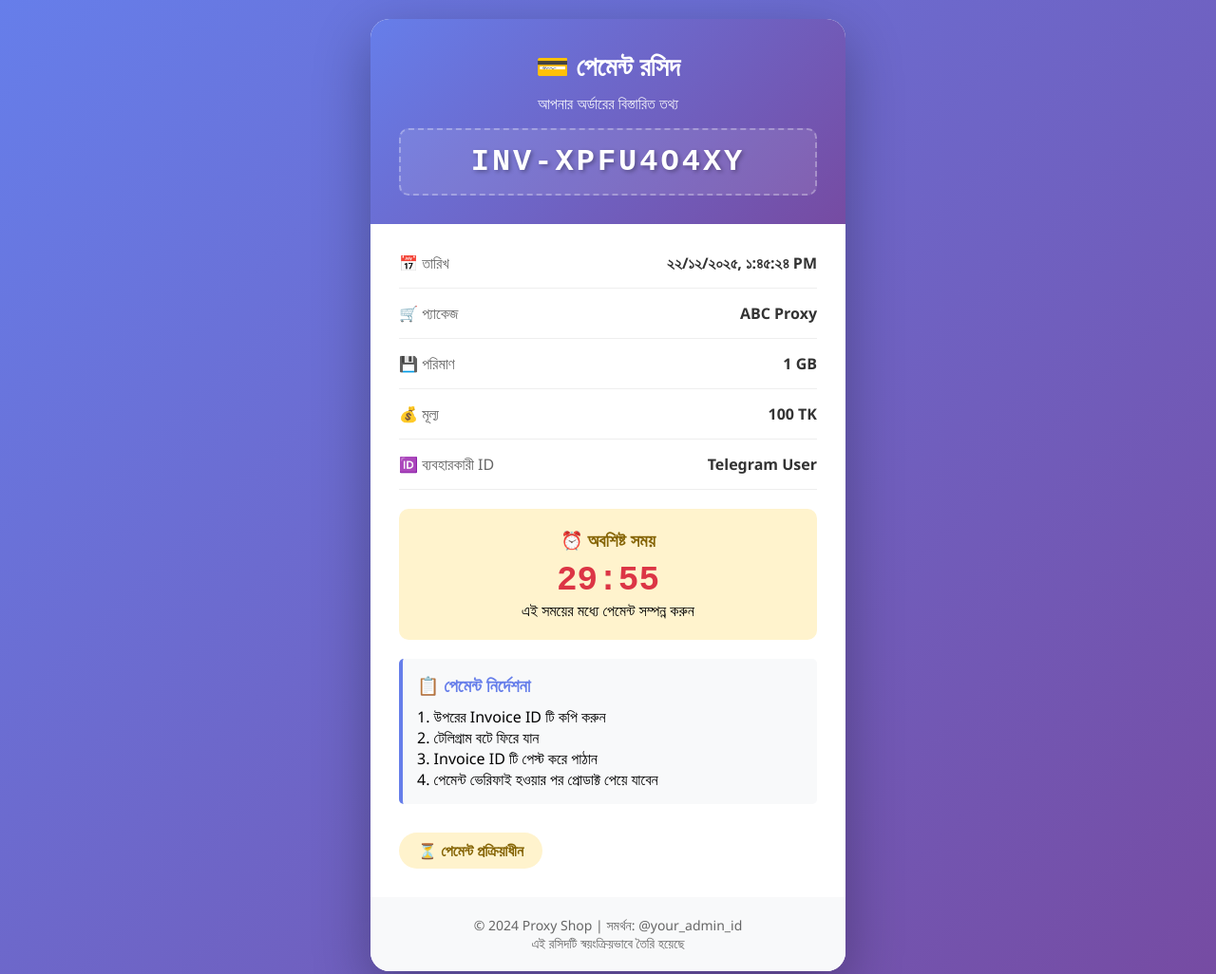
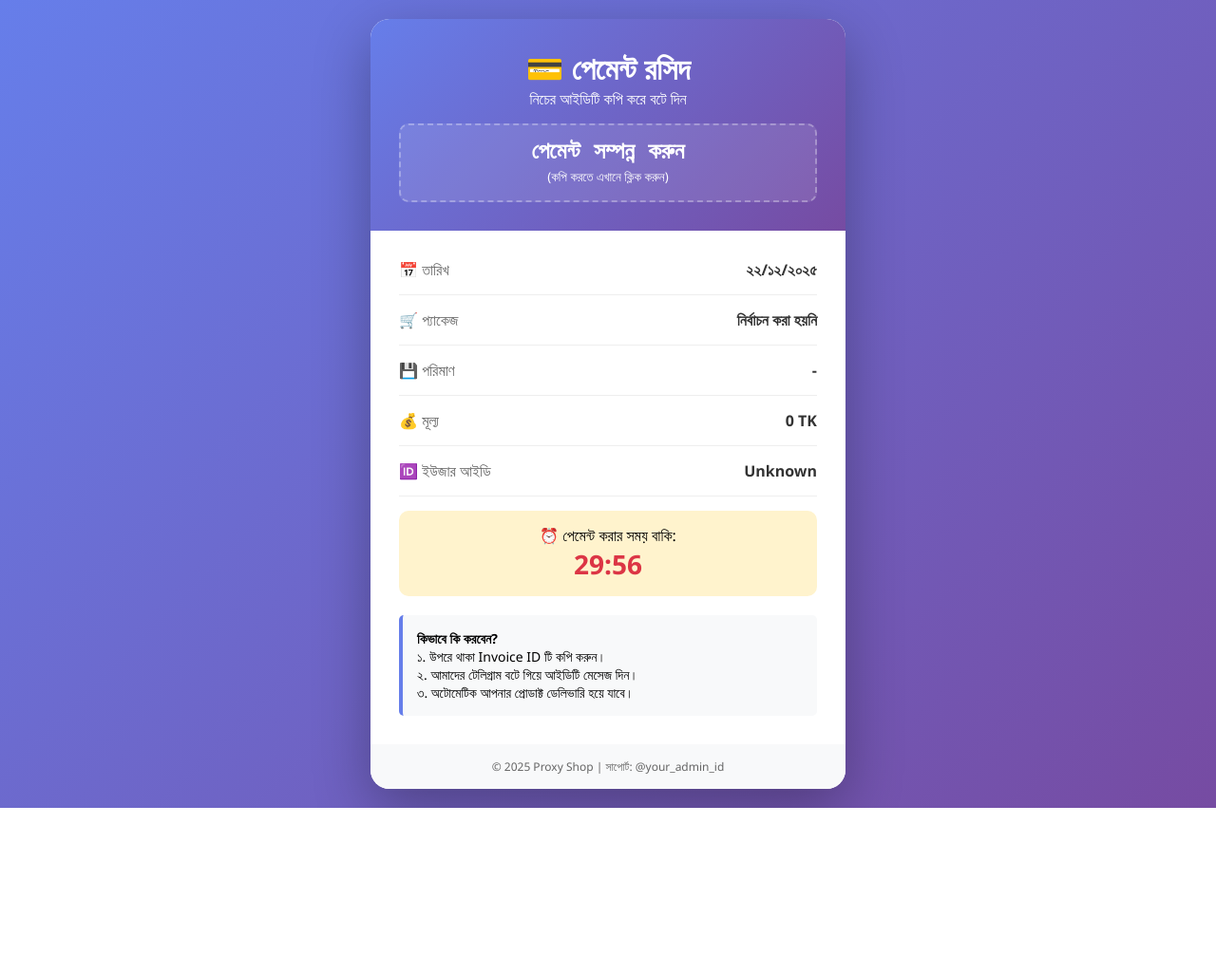
Before and after one commit to Alif586/ipshop, a website: page public/index.html in a window 1280 px wide. Shown: the top 1026 px of the page at 95% size. After the commit the page ends 851 px from the top, so only its background shows below. Drawn offline with Linux system fonts and the light colour scheme.

Commit message:
Update index.html

```diff
--- a/public/index.html
+++ b/public/index.html
@@ -5,297 +5,112 @@
     <meta name="viewport" content="width=device-width, initial-scale=1.0">
     <title>পেমেন্ট রসিদ | Proxy Shop</title>
     <style>
-        * {
-            margin: 0;
-            padding: 0;
-            box-sizing: border-box;
-            font-family: 'Segoe UI', 'Kalpurush', Arial, sans-serif;
-        }
-
-        body {
-            background: linear-gradient(135deg, #667eea 0%, #764ba2 100%);
-            min-height: 100vh;
-            display: flex;
-            justify-content: center;
-            align-items: center;
-            padding: 20px;
-        }
-
-        .invoice-container {
-            background: white;
-            border-radius: 20px;
-            box-shadow: 0 20px 60px rgba(0,0,0,0.3);
-            width: 100%;
-            max-width: 500px;
-            overflow: hidden;
-        }
-
-        .header {
-            background: linear-gradient(135deg, #667eea 0%, #764ba2 100%);
-            color: white;
-            padding: 30px;
-            text-align: center;
-        }
-
-        .header h1 {
-            font-size: 28px;
-            margin-bottom: 10px;
-        }
-
-        .header p {
-            opacity: 0.9;
-        }
-
-        .invoice-id {
-            background: rgba(255,255,255,0.1);
-            padding: 15px;
-            border-radius: 10px;
-            margin-top: 15px;
-            border: 2px dashed rgba(255,255,255,0.3);
-        }
-
-        .invoice-id h2 {
-            font-size: 32px;
-            letter-spacing: 3px;
-            color: #fff;
-            text-shadow: 2px 2px 4px rgba(0,0,0,0.3);
-            font-family: 'Courier New', monospace;
-        }
-
-        .details {
-            padding: 30px;
-        }
-
-        .detail-row {
-            display: flex;
-            justify-content: space-between;
-            margin-bottom: 15px;
-            padding-bottom: 15px;
-            border-bottom: 1px solid #eee;
-        }
-
-        .detail-row:last-child {
-            border-bottom: none;
-        }
-
-        .label {
-            color: #666;
-            font-weight: 500;
-        }
-
-        .value {
-            color: #333;
-            font-weight: 600;
-        }
-
-        .status {
-            display: inline-block;
-            padding: 8px 20px;
-            border-radius: 50px;
-            font-weight: 600;
-            margin-top: 10px;
-        }
-
-        .status.pending {
-            background: #fff3cd;
-            color: #856404;
-        }
-
-        .status.success {
-            background: #d4edda;
-            color: #155724;
-        }
-
-        .footer {
-            background: #f8f9fa;
-            padding: 20px;
-            text-align: center;
-            color: #666;
-            font-size: 14px;
-        }
-
-        .instructions {
-            background: #f8f9fa;
-            border-left: 4px solid #667eea;
-            padding: 15px;
-            margin: 20px 0;
-            border-radius: 5px;
-        }
-
-        .instructions h3 {
-            color: #667eea;
-            margin-bottom: 10px;
-        }
-
-        .timer {
-            text-align: center;
-            padding: 20px;
-            background: #fff3cd;
-            border-radius: 10px;
-            margin: 20px 0;
-        }
-
-        .timer h3 {
-            color: #856404;
-            margin-bottom: 10px;
-        }
-
-        #countdown {
-            font-size: 36px;
-            font-weight: bold;
-            color: #dc3545;
-            font-family: 'Courier New', monospace;
-        }
-
-        @media (max-width: 480px) {
-            .header h1 {
-                font-size: 24px;
-            }
-
-            .invoice-id h2 {
-                font-size: 24px;
-            }
-
-            .details {
-                padding: 20px;
-            }
-        }
+        /* আপনার দেওয়া সিএসএস এখানে থাকবে (অপরিবর্তিত) */
+        * { margin: 0; padding: 0; box-sizing: border-box; font-family: 'Segoe UI', Arial, sans-serif; }
+        body { background: linear-gradient(135deg, #667eea 0%, #764ba2 100%); min-height: 100vh; display: flex; justify-content: center; align-items: center; padding: 20px; }
+        .invoice-container { background: white; border-radius: 20px; box-shadow: 0 20px 60px rgba(0,0,0,0.3); width: 100%; max-width: 500px; overflow: hidden; }
+        .header { background: linear-gradient(135deg, #667eea 0%, #764ba2 100%); color: white; padding: 30px; text-align: center; }
+        .invoice-id { background: rgba(255,255,255,0.1); padding: 15px; border-radius: 10px; margin-top: 15px; border: 2px dashed rgba(255,255,255,0.3); cursor: pointer; }
+        .invoice-id h2 { font-size: 24px; font-family: 'Courier New', monospace; }
+        .details { padding: 30px; }
+        .detail-row { display: flex; justify-content: space-between; margin-bottom: 15px; padding-bottom: 15px; border-bottom: 1px solid #eee; }
+        .label { color: #666; font-weight: 500; }
+        .value { color: #333; font-weight: 600; }
+        .timer { text-align: center; padding: 15px; background: #fff3cd; border-radius: 10px; margin-bottom: 20px; }
+        #countdown { font-size: 28px; font-weight: bold; color: #dc3545; }
+        .instructions { background: #f8f9fa; border-left: 4px solid #667eea; padding: 15px; font-size: 14px; border-radius: 5px; }
+        .footer { background: #f8f9fa; padding: 15px; text-align: center; color: #666; font-size: 12px; }
     </style>
 </head>
 <body>
     <div class="invoice-container">
         <div class="header">
             <h1>💳 পেমেন্ট রসিদ</h1>
-            <p>আপনার অর্ডারের বিস্তারিত তথ্য</p>
-            <div class="invoice-id">
-                <h2 id="invoiceNumber">INV-000000</h2>
+            <p>নিচের আইডিটি কপি করে বটে দিন</p>
+            <div class="invoice-id" id="copyBox">
+                <h2 id="invoiceNumber">লোড হচ্ছে...</h2>
+                <small>(কপি করতে এখানে ক্লিক করুন)</small>
             </div>
         </div>
 
         <div class="details">
             <div class="detail-row">
                 <span class="label">📅 তারিখ</span>
-                <span class="value" id="date">Loading...</span>
+                <span class="value" id="date">-</span>
             </div>
-
             <div class="detail-row">
                 <span class="label">🛒 প্যাকেজ</span>
-                <span class="value" id="package">Loading...</span>
+                <span class="value" id="package">-</span>
             </div>
-
             <div class="detail-row">
                 <span class="label">💾 পরিমাণ</span>
-                <span class="value" id="quantity">Loading...</span>
+                <span class="value" id="quantity">-</span>
             </div>
-
             <div class="detail-row">
                 <span class="label">💰 মূল্য</span>
-                <span class="value" id="amount">Loading...</span>
+                <span class="value" id="amount">-</span>
             </div>
-
             <div class="detail-row">
-                <span class="label">🆔 ব্যবহারকারী ID</span>
-                <span class="value" id="userId">Loading...</span>
+                <span class="label">🆔 ইউজার আইডি</span>
+                <span class="value" id="userId">-</span>
             </div>
 
             <div class="timer">
-                <h3>⏰ অবশিষ্ট সময়</h3>
+                <p>⏰ পেমেন্ট করার সময় বাকি:</p>
                 <div id="countdown">30:00</div>
-                <p>এই সময়ের মধ্যে পেমেন্ট সম্পন্ন করুন</p>
             </div>
 
             <div class="instructions">
-                <h3>📋 পেমেন্ট নির্দেশনা</h3>
-                <p>1. উপরের Invoice ID টি কপি করুন</p>
-                <p>2. টেলিগ্রাম বটে ফিরে যান</p>
-                <p>3. Invoice ID টি পেস্ট করে পাঠান</p>
-                <p>4. পেমেন্ট ভেরিফাই হওয়ার পর প্রোডাক্ট পেয়ে যাবেন</p>
-            </div>
-
-            <div id="statusContainer">
-                <div class="status pending">
-                    ⏳ পেমেন্ট প্রক্রিয়াধীন
-                </div>
+                <strong>কিভাবে কি করবেন?</strong><br>
+                ১. উপরে থাকা Invoice ID টি কপি করুন।<br>
+                ২. আমাদের টেলিগ্রাম বটে গিয়ে আইডিটি মেসেজ দিন।<br>
+                ৩. অটোমেটিক আপনার প্রোডাক্ট ডেলিভারি হয়ে যাবে।
             </div>
         </div>
 
         <div class="footer">
-            <p>© 2024 Proxy Shop | সমর্থন: @your_admin_id</p>
-            <p>এই রসিদটি স্বয়ংক্রিয়ভাবে তৈরি হয়েছে</p>
+            <p>© 2025 Proxy Shop | সাপোর্ট: @your_admin_id</p>
         </div>
     </div>
 
     <script>
-        // URL থেকে প্যারামিটার পড়া
-        const urlParams = new URLSearchParams(window.location.search);
-        const invoiceId = urlParams.get('invoice') || 'INV-' + Math.random().toString(36).substr(2, 9).toUpperCase();
-        const packageName = urlParams.get('package') || 'ABC Proxy';
-        const quantity = urlParams.get('quantity') || '1 GB';
-        const amount = urlParams.get('amount') || '100 TK';
-        const userId = urlParams.get('user') || 'Telegram User';
+        // URL থেকে ডাটা পড়ার ফাংশন
+        const params = new URLSearchParams(window.location.search);
 
-        // ডেটা সেট করা
-        document.getElementById('invoiceNumber').textContent = invoiceId;
-        document.getElementById('date').textContent = new Date().toLocaleString('bn-BD');
-        document.getElementById('package').textContent = packageName;
-        document.getElementById('quantity').textContent = quantity;
-        document.getElementById('amount').textContent = amount;
-        document.getElementById('userId').textContent = userId;
+        // ZiniPay পেমেন্ট শেষে এই প্যারামিটারগুলো পাঠাবে
+        const invoiceId = params.get('invoiceId') || params.get('invoice_id') || "পেমেন্ট সম্পন্ন করুন";
+        const pkg = params.get('package') || "নির্বাচন করা হয়নি";
+        const qty = params.get('quantity') || "-";
+        const price = params.get('amount') || "0";
+        const user = params.get('user') || "Unknown";
 
-        // কাউন্টডাউন টাইমার
-        let timeLeft = 30 * 60; // 30 minutes in seconds
+        // এইচটিএমএল-এ ডাটা বসানো
+        document.getElementById('invoiceNumber').innerText = invoiceId;
+        document.getElementById('package').innerText = pkg;
+        document.getElementById('quantity').innerText = qty;
+        document.getElementById('amount').innerText = price + " TK";
+        document.getElementById('userId').innerText = user;
+        document.getElementById('date').innerText = new Date().toLocaleDateString('bn-BD');
 
-        function updateCountdown() {
-            const minutes = Math.floor(timeLeft / 60);
-            const seconds = timeLeft % 60;
-            document.getElementById('countdown').textContent =
-                `${minutes.toString().padStart(2, '0')}:${seconds.toString().padStart(2, '0')}`;
+        // কপি করার সিস্টেম
+        document.getElementById('copyBox').addEventListener('click', function() {
+            const id = document.getElementById('invoiceNumber').innerText;
+            if(id.includes(" ")) return; // লোডিং অবস্থায় কপি হবে না
 
-            if (timeLeft <= 0) {
-                clearInterval(timerInterval);
-                document.getElementById('countdown').textContent = 'সময় শেষ!';
-                document.querySelector('.status').className = 'status pending';
-                document.querySelector('.status').innerHTML = '❌ সময় শেষ হয়েছে';
-            }
-            timeLeft--;
-        }
+            navigator.clipboard.writeText(id).then(() => {
+                alert("Invoice ID কপি করা হয়েছে!");
+            });
+        });
 
-        const timerInterval = setInterval(updateCountdown, 1000);
-        updateCountdown();
-
-        // পেজ লোড হওয়ার পর অটোমেটিক স্ক্রল
-        window.onload = function() {
-            document.getElementById('invoiceNumber').scrollIntoView({ behavior: 'smooth' });
-
-            // Invoice ID অটোমেটিক কপি করার অপশন
-            document.getElementById('invoiceNumber').addEventListener('click', function() {
-                const text = this.textContent;
-                navigator.clipboard.writeText(text).then(() => {
-                    const original = this.textContent;
-                    this.textContent = '✅ কপি করা হয়েছে!';
-                    setTimeout(() => {
-                        this.textContent = original;
-                    }, 2000);
-                });
-            });
-        };
-
-        // পেমেন্ট স্ট্যাটাস চেক (যদি API থাকে)
-        function checkPaymentStatus() {
-            fetch(`/api/check-payment?invoice=${invoiceId}`)
-                .then(response => response.json())
-                .then(data => {
-                    if (data.status === 'completed') {
-                        document.querySelector('.status').className = 'status success';
-                        document.querySelector('.status').innerHTML = '✅ পেমেন্ট সফল!';
-                        clearInterval(timerInterval);
-                    }
-                })
-                .catch(error => console.error('Error:', error));
-        }
-
-        // প্রতি 10 সেকেন্ডে স্ট্যাটাস চেক
-        setInterval(checkPaymentStatus, 10000);
+        // ৩০ মিনিটের কাউন্টডাউন
+        let time = 30 * 60;
+        const timerObj = document.getElementById('countdown');
+        setInterval(() => {
+            let mins = Math.floor(time / 60);
+            let secs = time % 60;
+            timerObj.innerText = `${mins < 10 ? '0'+mins : mins}:${secs < 10 ? '0'+secs : secs}`;
+            if(time > 0) time--;
+        }, 1000);
     </script>
 </body>
 </html>
```
